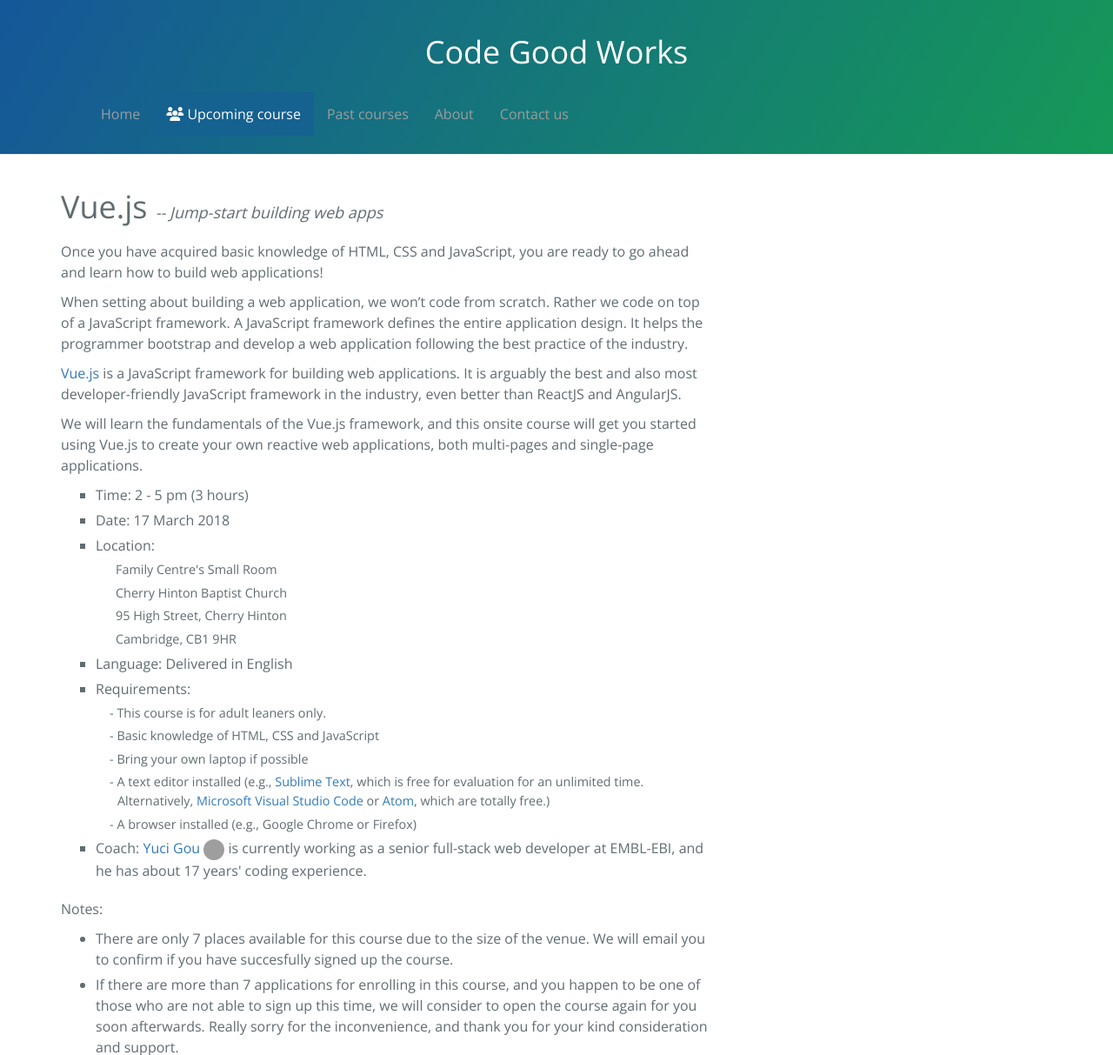
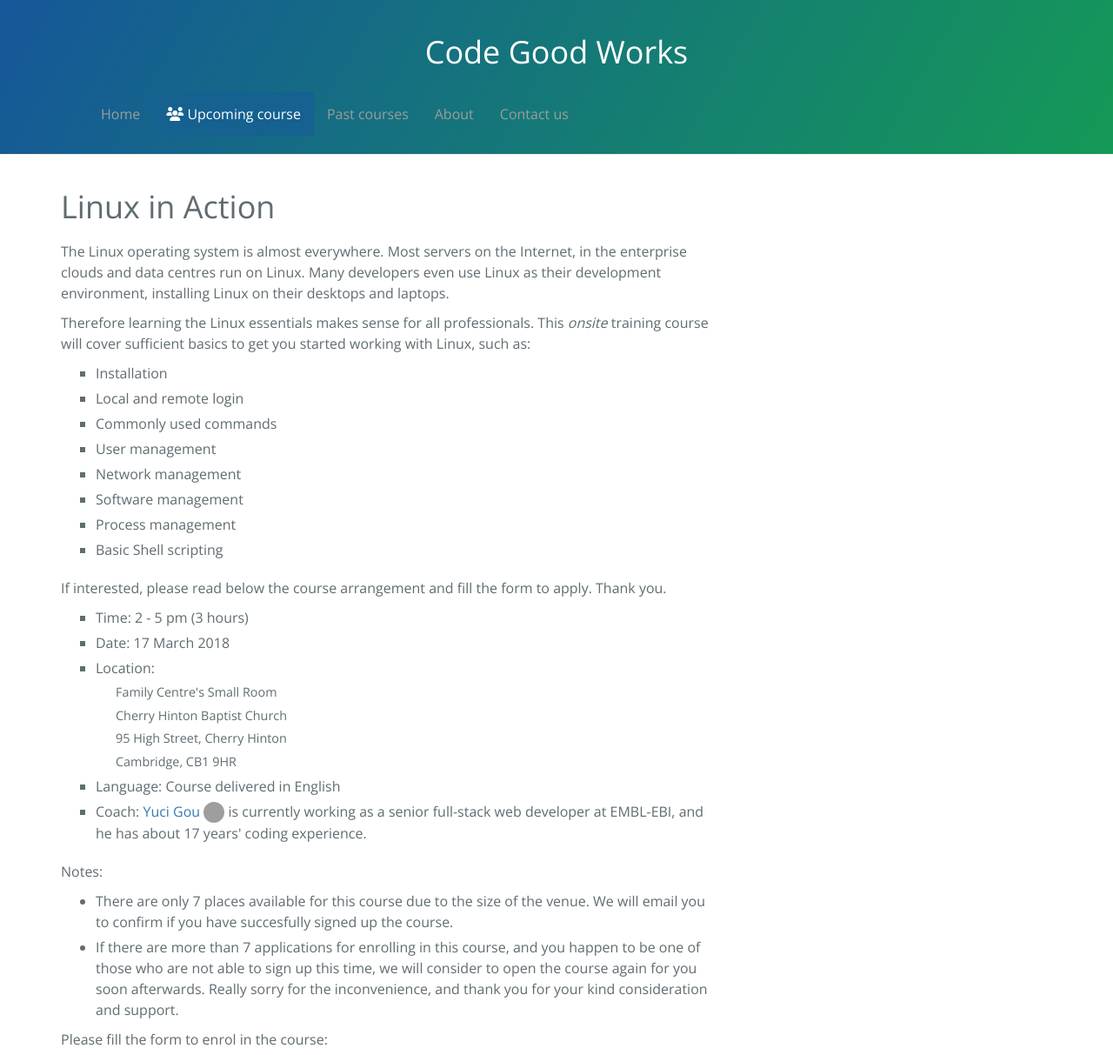
Before and after one commit to yucigou/codegoodworks, a Jekyll site: the page built from enrolment.linux.md, in a window 1280 px wide and 1400 px high, cut to the strip 0-1213 px from the top of the window. Shown: the whole strip at 87% size. Built offline with Jekyll 4.4.1, drawn with Linux system fonts in a browser that asks for light colours; nearby versions of some CDN libraries; grey boxes are pictures that could not be loaded.

Commit message:
Update course info

```diff
--- a/enrolment.vue.md
+++ b/enrolment.linux.md
@@ -14,13 +14,25 @@
 <!--</picture>-->
 
 <header>
-  <h1>Vue.js <span class="subtitle">-- Jump-start building web apps</span></h1>
+  <h1>Linux in Action</h1>
 </header>
 
-<p>Once you have acquired basic knowledge of HTML, CSS and JavaScript, you are ready to go ahead and learn how to build web applications!</p>
-<p>When setting about building a web application, we won’t code from scratch. Rather we code on top of a JavaScript framework. A JavaScript framework defines the entire application design. It helps the programmer bootstrap and develop a web application following the best practice of the industry.</p>
-<p><a href="https://vuejs.org/">Vue.js</a> is a JavaScript framework for building web applications. It is arguably the best and also most developer-friendly JavaScript framework in the industry, even better than ReactJS and AngularJS.</p>
-<p>We will learn the fundamentals of the Vue.js framework, and this onsite course will get you started using Vue.js to create your own reactive web applications, both multi-pages and single-page applications.</p>
+<p>The Linux operating system is almost everywhere. Most servers on the Internet, in the enterprise clouds and data centres run on Linux. Many developers even use Linux as their development environment, installing Linux on their desktops and laptops.</p>
+<p>Therefore learning the Linux essentials makes sense for all professionals. This <em>onsite</em> training course will cover sufficient basics to get you started working with Linux, such as:</p>
+<div>
+<ul class="course-info">
+<li>Installation</li>
+<li>Local and remote login</li>
+<li>Commonly used commands</li>
+<li>User management</li>
+<li>Network management</li>
+<li>Software management</li>
+<li>Process management</li>
+<li>Basic Shell scripting</li>
+</ul>
+</div>
+
+<p>If interested, please read below the course arrangement and fill the form to apply. Thank you.</p>
 
 <ul class="course-info">
 <li>Time: 2 - 5 pm (3 hours)
@@ -35,17 +47,7 @@
     <li>Cambridge, CB1 9HR</li>
   </ul>
 </li>
-<li>Language: Delivered in English</li>
-<li>Requirements:
-  <ul class="requirement">
-    <li>This course is for adult leaners only.</li>
-    <li>Basic knowledge of HTML, CSS and JavaScript</li>
-    <li>Bring your own laptop if possible</li>
-    <li>A text editor installed
-(e.g., <a href="https://www.sublimetext.com/">Sublime Text</a>, which is free for evaluation for an unlimited time. Alternatively, <a href="https://code.visualstudio.com/download">Microsoft Visual Studio Code</a> or <a href="https://atom.io/">Atom</a>, which are totally free.)</li>
-    <li>A browser installed (e.g., Google Chrome or Firefox)</li>
-  </ul>
-</li>
+<li>Language: Course delivered in English</li>
 <li>Coach: <a href="{{ author.linkedin }}">{{ author.name }}&nbsp;<img class="gravatar" src="{{ author.linkedinimage }}" alt="{{ author.name }}" width="24" height="24"></a> is currently working as a senior full-stack web developer at EMBL-EBI,
 and he has about 17 years' coding experience.
 </li>
```
Also changed, not shown: courses.md (+22 -0 lines), enrolment.md (+17 -19 lines).
